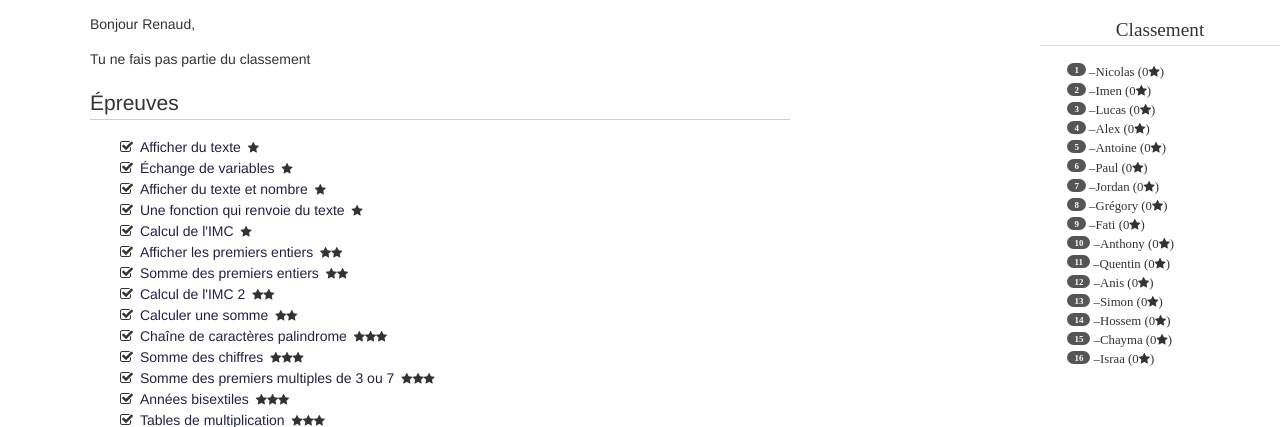
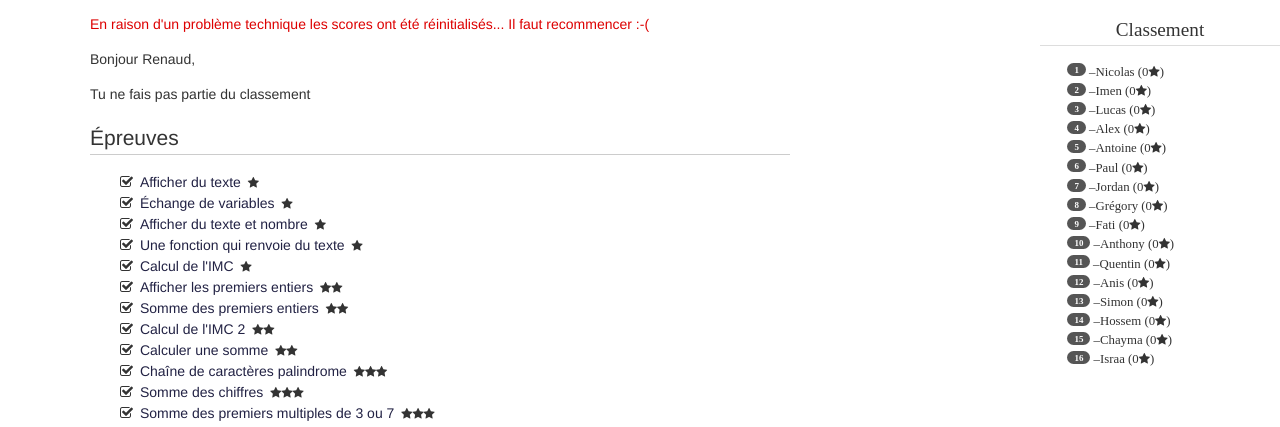
Before and after one commit to schlecky/infotsi, a Django app: page /challenge/ in a window 1280 px wide. Shown: the part 78-505 px from the top of the page. Run offline with Django 3.2, Linux system fonts and the light colour scheme; a user stored in the database is signed in; data comes from the database, SQL or seed files in the repository; both versions use the stored data as it was after the commit.

Commit message:
Ajout du message d'erreur
Sauvegarde du code meme si score identique

```diff
--- a/challenge/static/challenge/css/style.css
+++ b/challenge/static/challenge/css/style.css
@@ -150,6 +150,10 @@ header div i.fa{
   margin-left:9px;
 }
 
+p.important{
+    color:#D00;
+}
+
 p.succes{
   font-size:20px;
   font-weight:lighter;
--- a/challenge/templates/challenge/base.html
+++ b/challenge/templates/challenge/base.html
@@ -22,6 +22,7 @@
 <div id='page'>
 <section id='contenu'>
 {% block contenu %}
+<p class="important"> En raison d'un problème technique les scores ont été réinitialisés... Il faut recommencer :-(</p>
 {% with score=user.etudiant.score %}
 <p>Bonjour {{ user.first_name }},</p>
 
--- a/challenge/views.py
+++ b/challenge/views.py
@@ -28,7 +28,7 @@ def ajouteCode(request, epreuve_id):
         e = Epreuve.objects.get(id=epreuve_id)
         c, created = Code.objects.get_or_create(epreuve=e,
                                                 etudiant=etud)
-        if created or score > c.score:
+        if created or score >= c.score:
             c.code = code
             if score > 0:
                 c.score = score
--- a/infotsi/settings.py
+++ b/infotsi/settings.py
@@ -53,7 +53,7 @@ except NameError:
             to generate your secret key!' % SECRET_FILE)
 
 # SECURITY WARNING: don't run with debug turned on in production!
-DEBUG = True
+DEBUG = False
 
 ALLOWED_HOSTS = ['tsitroyes.pythonanywhere.com','localhost']
 
```
Also changed, not shown: db.sqlite3.
